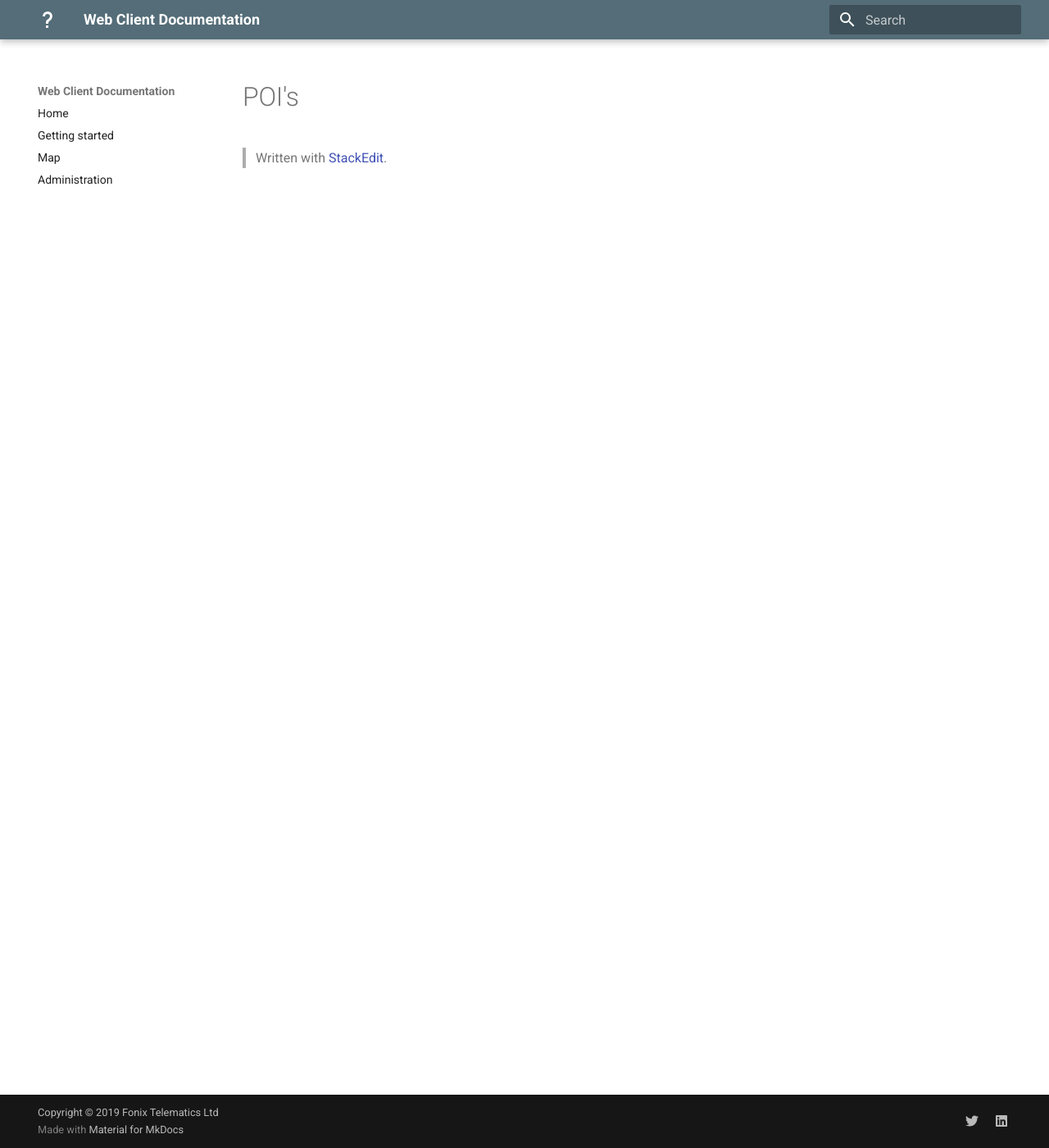
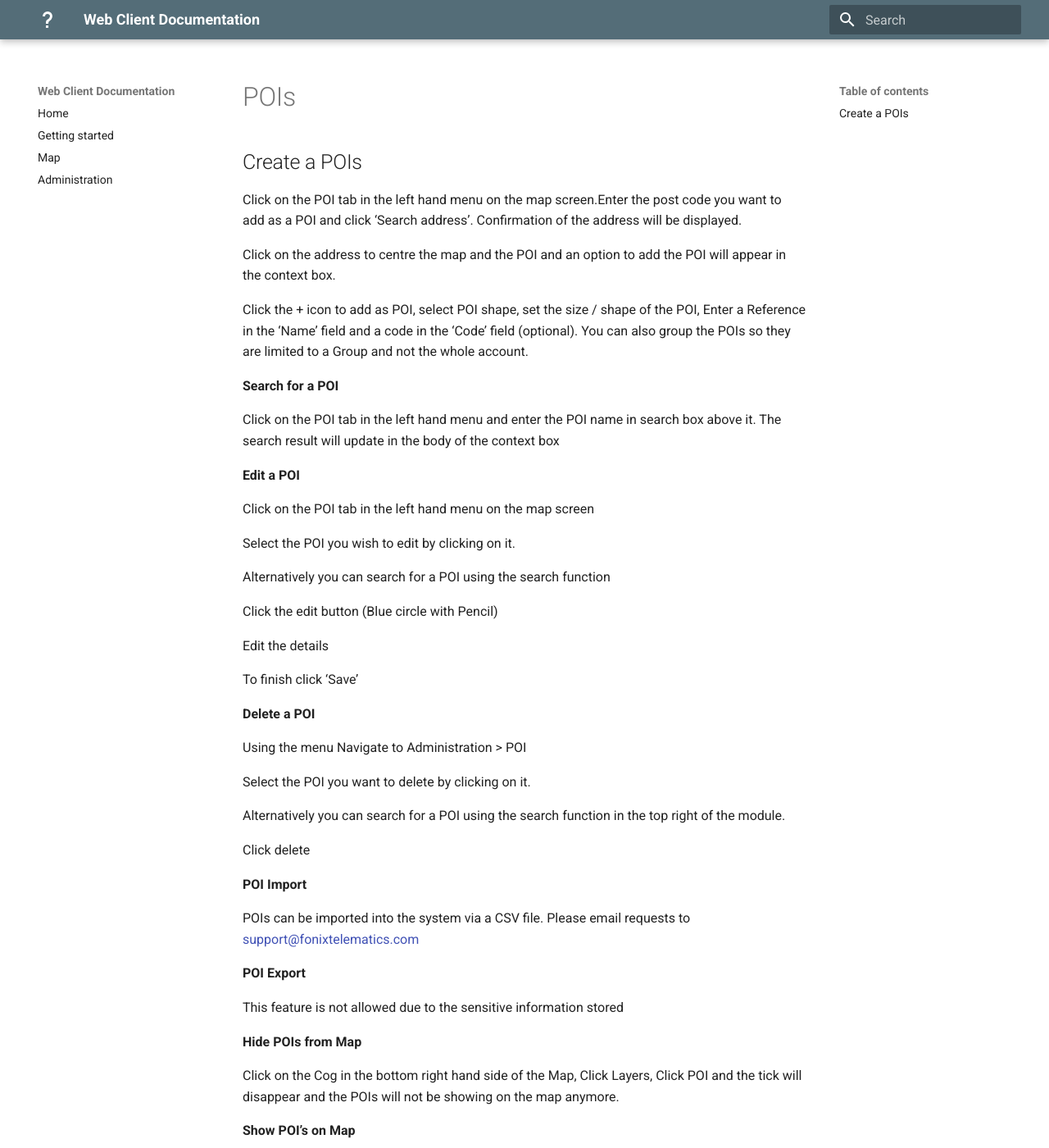
Before and after one commit to fonixtelematics/user-manual, an MkDocs documentation site: the page built from docs/POI's.md, in a window 1280 px wide and 1400 px high. Shown: the whole window at 82% size. Built offline with MkDocs 1.6.1 and Material for MkDocs 9.7.7, drawn with Linux system fonts in a browser that asks for light colours; some of the changed text lies outside the part shown.

Commit message:
docs/POI's.md updated from https://stackedit.io/

```diff
--- a/docs/POI's.md
+++ b/docs/POI's.md
@@ -1,7 +1,56 @@
+# POIs
 
+## Create a POIs
 
+Click on the POI tab in the left hand menu on the map screen.Enter the post code you want to add as a POI and click ‘Search address’. Confirmation of the address will be displayed.
 
-> Written with [StackEdit](https://stackedit.io/).
+Click on the address to centre the map and the POI and an option to add the POI will appear in the context box.
+
+Click the + icon to add as POI, select POI shape, set the size / shape of the POI, Enter a Reference in the ‘Name’ field and a code in the ‘Code’ field (optional). You can also group the POIs so they are limited to a Group and not the whole account.
+
+**Search for a POI**
+
+Click on the POI tab in the left hand menu and enter the POI name in search box above it. The search result will update in the body of the context box
+
+**Edit a POI**
+
+Click on the POI tab in the left hand menu on the map screen
+
+Select the POI you wish to edit by clicking on it.
+
+Alternatively you can search for a POI using the search function
+
+Click the edit button (Blue circle with Pencil)
+
+Edit the details
+
+To finish click ‘Save’
+
+**Delete a POI**
+
+Using the menu Navigate to Administration > POI
+
+Select the POI you want to delete by clicking on it.
+
+Alternatively you can search for a POI using the search function in the top right of the module.
+
+Click delete
+
+**POI Import**
+
+POIs can be imported into the system via a CSV file. Please email requests to [support@fonixtelematics.com](mailto:support@fonixtelematics.com)
+
+**POI Expor****t**
+
+This feature is not allowed due to the sensitive information stored
+
+**Hide POIs from Map**
+
+Click on the Cog in the bottom right hand side of the Map, Click Layers, Click POI and the tick will disappear and the POIs will not be showing on the map anymore.
+
+**Show POI’s on Map**
+
+Click on the Cog in the bottom right hand side of the Map, Click Layers, Click POI and a tick will appear and the POIs will now be showing on the map.
 <!--stackedit_data:
-eyJoaXN0b3J5IjpbNzMwOTk4MTE2XX0=
+eyJoaXN0b3J5IjpbLTE5NTc1OTEyMzRdfQ==
 -->
```
